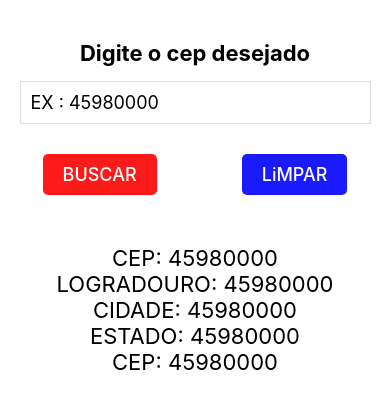
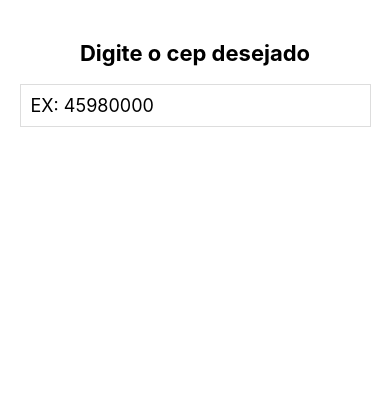
Before and after one commit to GuidoStocco/App_BuscadorCep, a React Native app: screen / in a window 390 px wide. Shown: the top 408 px of the page. Built offline with nearby package versions, Linux system fonts and the light colour scheme.

Commit message:
fixing code

```diff
--- a/App.js
+++ b/App.js
@@ -1,7 +1,7 @@
 import React, {useState} from 'react';
-import {View, Text, SafeAreaView, StyleSheet, TextInput, TouchableOpacity} from 'react-native';
+import {View, Text, StyleSheet, TextInput, ToucheableOpacity, SafeAreaView} from 'react-native';
 
-import Api from './src/services/Api';
+import Api from './src/services/Api'
 
 export default function App(){
 
@@ -9,34 +9,13 @@ export default function App(){
 
     return(
         <SafeAreaView style={StyleSheet.container}>
-      <View style={styles.area}>
-        <Text style={styles.areaText}>Digite o cep desejado</Text>
-      </View>
+            <View style={styles.view}>
+                <Text style={styles.viewText}>Digite o cep desejado</Text>
 
-      <View style={styles.areaInput}>
                 <TextInput
-        style={styles.input} placeholder='EX : 45980000'
-        value={cep} onChangeText={(text) => setCep(text)}
-        keyboardType='numeric'
+                    style={styles.input} placeholder='EX: 45980000'
+                    value={cep} onChangeText={(text) => setCep(text)} keyboardType='numeric'
                 />
-      </View>
-
-      <View style={styles.buttonArea}>
-          <TouchableOpacity style={[styles.btn, , {backgroundColor: '#ff1a1a'}]}>
-            <Text style={styles.textbtn}>BUSCAR</Text>
-          </TouchableOpacity>
-
-          <TouchableOpacity style={[styles.btn, {backgroundColor: '#1a1aff'}]}>
-            <Text style={styles.textbtn}>LiMPAR</Text>
-          </TouchableOpacity>
-      </View>
-
-      <View style={styles.areaResultado}>
-        <Text style={styles.resultado}>CEP: 45980000</Text>
-        <Text style={styles.resultado}>LOGRADOURO: 45980000</Text>
-        <Text style={styles.resultado}>CIDADE: 45980000</Text>
-        <Text style={styles.resultado}>ESTADO: 45980000</Text>
-        <Text style={styles.resultado}>CEP: 45980000</Text>
             </View>
         </SafeAreaView>
     );
@@ -45,54 +24,25 @@ export default function App(){
 
 const styles = StyleSheet.create({
     container:{
-    flex: 1,
+        flex: 1
     },
-  area:{
+    view:{
         marginTop: 40,
-    justifyContent: 'center',
-    alignItems: 'center',
-    marginBottom: 15
-  },
-  areaText:{
-    fontSize: 22,
-    fontWeight: 'bold'
-  },
-  areaInput:{
         justifyContent:'center',
         alignItems: 'center'
+    },
+    viewText:{
+        fontSize: 22,
+        fontWeight: 'bold',
+        marginBottom: 18
     },
     input:{
         width: '90%',
         borderWidth: 1,
+        borderColor: '#ddd',
         backgroundColor: '#fff',
-    borderColor: '#ddd',
-    elevation: 1,
         padding: 10,
-    fontSize: 18
-  },
-  buttonArea:{
-    flexDirection: 'row',
-    justifyContent: 'space-around',
-    marginTop: 30,
-  },
-  btn:{
-    padding: 10,
-    borderRadius: 5,
-    paddingLeft: 20,
-    paddingRight: 20
-  },
-  textbtn:{
-    color: '#fff',
         fontSize: 18,
-    fontWeight: '500'
-  },
-  areaResultado:{
-    marginTop: 50,
-    justifyContent: 'center',
-    alignItems: 'center'
-  },
-  resultado:{
-    fontSize: 22,
-
+        elevation: 1
     }
 })
--- a/src/services/Api.js
+++ b/src/services/Api.js
@@ -1,5 +1,4 @@
 import axios from 'axios';
-
 
 const Api = axios.create({
     baseURL: 'https://viacep.com.br/ws'
```
Lines whose indentation alone changed are shown as unchanged.
